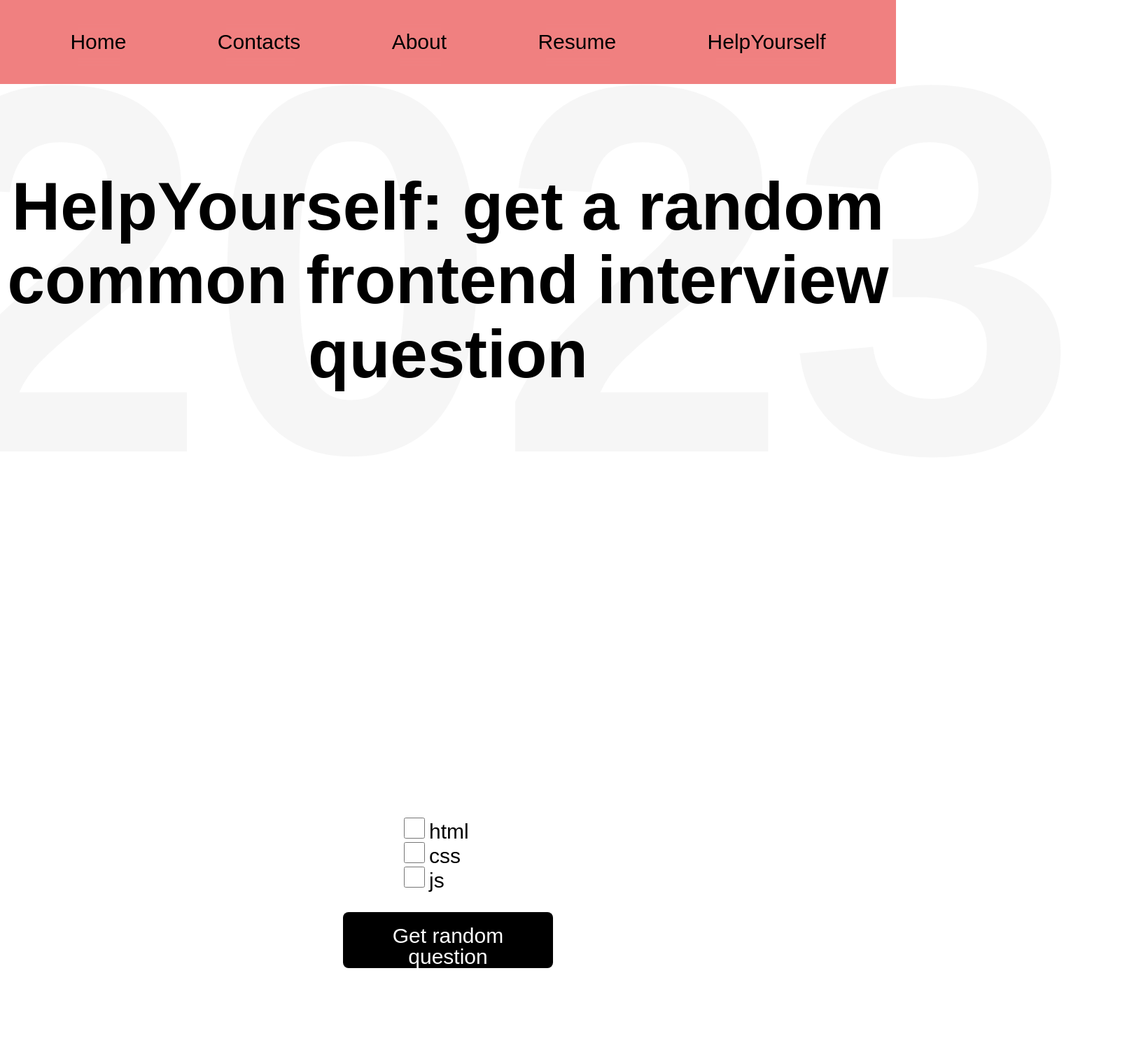
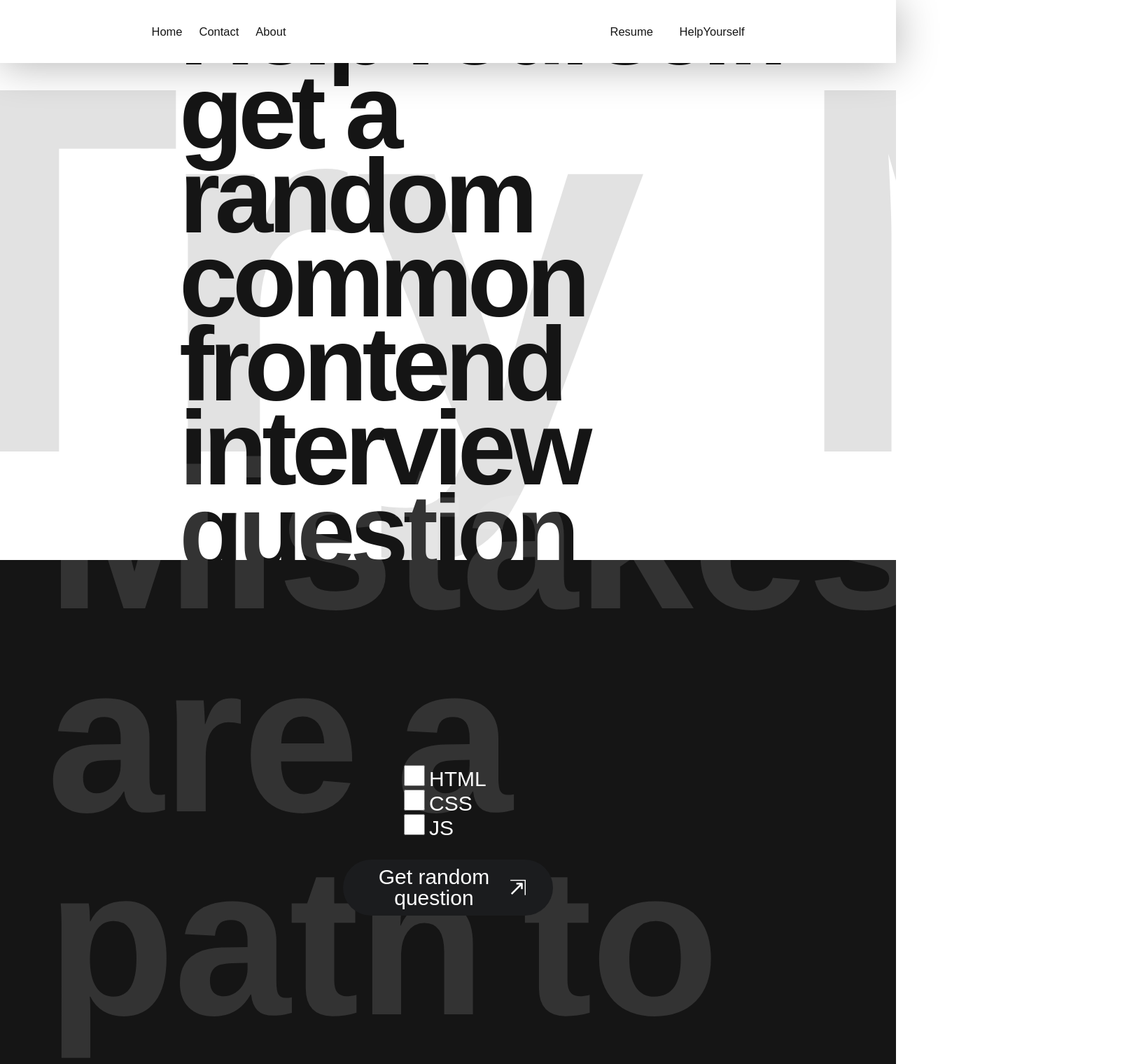
Before and after one commit to Otcocuka/pfolio, a React (Vite) app: page /pfolio/helpyourself in a window 1280 px wide. Shown: the top 1520 px of the page at 70% size, 1610 px wide, since content can reach past the window. Built offline with nearby package versions, Linux system fonts and the light colour scheme; no server answers.

Commit message:
added new component: text appearance animation which animates each word passed through props one after another after a delay. added styling

```diff
--- a/src/App.css
+++ b/src/App.css
@@ -47,7 +47,7 @@
   box-sizing: border-box;
   font-family: "Impact", sans-serif;
   font-family: "Impacted", sans-serif;
-  color: black;
+  color: #151515;
   font-size: 30px;
   line-height: 30px;
 
@@ -69,49 +69,94 @@ body {
   scroll-behavior: smooth;
   z-index: -2;
 }
-#root{
+#root {
   width: 100%;
   height: 100%;
   background-color: white;
+  overflow: hidden;
 }
-.button-primary{
+.button-primary {
   color: white;
   height: 80px;
   width: 10rem;
+  display: flex;
+  align-items: center;
+  justify-content: center;
+  background-color: #1b1c1e;
+  border-radius: 3rem;
+  -webkit-border-radius: 3rem;
+  -moz-border-radius: 3rem;
+  -ms-border-radius: 3rem;
+  -o-border-radius: 3rem;
+}
+.button-primary::after {
+  content: "⇲";
   display: block;
-  text-align: center;
-  background-color: black;
+  color: white;
+  fill-rule: evenodd;
+  transform: rotate(-90deg);
+  -webkit-transform: rotate(-90deg);
+  display: block;
+  margin-left: 0.5rem;
+  -moz-transform: rotate(-90deg);
+  -ms-transform: rotate(-90deg);
+  -o-transform: rotate(-90deg);
 }
-
 
 .header {
   position: fixed;
   z-index: 1000;
   top: 0px;
-  background-color: 	lightcoral;
-  height: 4rem;
+  background-color: white;
+  box-shadow: 0px 3px 2rem rgba(0, 0, 0, 0.3);
+  height: 3rem;
   transition-property: all;
   transition-timing-function: cubic-bezier(0.4, 0, 0.2, 1);
   transition-duration: 500ms;
   width: 100%;
   display: flex;
   gap: 1rem;
-  justify-content: space-evenly;
+  justify-content: space-around;
   align-items: center;
 }
-.header_link{
-  display: block;
+/* header hiding */
+.header.hide {
+  top: -3rem;
+}
+.header_link_container{
+  display: flex;
+  justify-content: space-between;
+  flex-basis: 15%;
+}
+.header_link {
+  display: inline-block;
   text-decoration: none;
-  color: black;
-  box-shadow: 1px 4px 8px 3px  lightcoral;
+  color: #151515;
+  font-size: 0.55rem;
+  /* overflow: hidden; */
+  position: relative;
 }
-
-.header.hide {
-  top: -6rem;
+/* header_link animation */
+.header_link::after {
+  content: '';
+  position: absolute;
+  width: 100%;
+  transform: scaleX(0);
+  height: 2px;
+  bottom: 0;
+  left: 0;
+  background-color: lightcoral;
+  transform-origin: bottom right;
+  transition: transform 0.25s ease-out;
+}
+.header_link:hover::after {
+  transform: scaleX(1);
+  transform-origin: bottom left;
 }
 
 
-.hero{
+
+.hero {
   height: 100vh;
   display: flex;
   justify-content: center;
@@ -119,17 +164,22 @@ body {
   position: relative;
   text-align: center;
   z-index: 0;
-
 }
-.hero_heading{
+.hero_heading {
   z-index: 0;
+  width: 60%;
+  letter-spacing: -0.25rem;
+  text-align: left;
+  font-weight: 800;
+  font-size: 5rem;
+  line-height: 4rem;
 }
-.hero_text{
+.hero_text {
   position: absolute;
   bottom: 50%;
   left: 9%;
   font-size: 30rem;
-  color: #e9e9e964;
+  color: rgba(196, 196, 196, 0.483);
   letter-spacing: -2px;
   white-space: nowrap;
   font-size: 25rem;
@@ -138,10 +188,8 @@ body {
   pointer-events: none;
 }
 
-
-
 /* works */
-.works{
+.works {
   position: relative;
   transform: translateX(10%);
   height: 100vh;
@@ -154,44 +202,50 @@ body {
   -ms-transform: translateX(10%);
   -o-transform: translateX(10%);
 }
-.work_card{
+.work_card {
   display: flex;
-  flex-basis: 50%;
-  max-width: 100%;
+  flex-basis: 20%;
+  max-width: 20%;
   justify-content: center;
   align-items: start;
   flex-direction: column;
 }
-.work_body{
+.work_body {
   width: 100%;
 }
 
-.works_name{
+.works_name>div {
   font-size: 2rem;
   line-height: 3rem;
-  color: black;
-  text-shadow: 5px 5px 5px white;
+  color: #151515;
+  font-weight: 800;
 }
-.work_tags{
+.work_tags {
   margin: 10px 0px;
 }
-.tag{
+.tag {
   background-color: rgba(196, 196, 196, 0.483);
   font-size: 0.5rem;
   margin-right: 0.4rem;
+  margin-bottom: 0.2rem;
   padding: 0.2rem;
-  border-radius: .2rem;
-  -webkit-border-radius: .2rem;
-  -moz-border-radius: .2rem;
-  -ms-border-radius: .2rem;
-  -o-border-radius: .2rem;
+  border-radius: 0.2rem;
+  -webkit-border-radius: 0.2rem;
+  -moz-border-radius: 0.2rem;
+  -ms-border-radius: 0.2rem;
+  -o-border-radius: 0.2rem;
+  display: inline-block;
 }
 .work_description{
+  margin: 0.5rem 1rem 2rem 0;
+}
+.work_description>div {
   margin: 0.5rem 1rem 2rem 0;
   text-align: left;
   font-size: 0.6rem;
 }
-.work_frame{
+
+.work_frame {
   flex-basis: 30%;
   max-width: 100%;
   display: flex;
@@ -199,9 +253,9 @@ body {
   justify-content: center;
   align-items: center;
 }
-.work_frame__image{
+.work_frame__image {
   height: 80vh;
-  border: 4px solid black;
+  border: 4px solid #151515;
   border-radius: 30px;
   /* transform: translateX(20%); */
   max-width: 80vw;
@@ -209,24 +263,20 @@ body {
   -moz-border-radius: 30px;
   -ms-border-radius: 30px;
   -o-border-radius: 30px;
-
 }
 /* resume */
-.resume{
+.resume {
   width: 100%;
   height: 100vh;
 }
-.resume>iframe{
+.resume > iframe {
   width: 100%;
   height: 100%;
 }
 
-
-
 /* contacts */
 
-
-.form{
+.form {
   height: 100vh;
   width: 70%;
   display: flex;
@@ -234,7 +284,7 @@ body {
   margin: 0 auto;
   justify-content: center;
   align-items: start;
-  background-color:#e9e9e964;
+  background-color: rgba(196, 196, 196, 0.483);
   padding: 1rem;
   border-radius: 0.5rem;
   -webkit-border-radius: 0.5rem;
@@ -242,16 +292,16 @@ body {
   -ms-border-radius: 0.5rem;
   -o-border-radius: 0.5rem;
 }
-.form_heading{
-  color: black;
+.form_heading {
+  color: #151515;
   font-size: 1.5rem;
   margin-bottom: 1rem;
 }
-.form_label{
-  color: black;
+.form_label {
+  color: #151515;
   font-size: 0.8rem;
 }
-.form_input{
+.form_input {
   display: block;
   padding: 1rem;
   flex-basis: 15%;
@@ -267,7 +317,7 @@ body {
   font-weight: 900;
   border-color: transparent;
 }
-.form_textarea{
+.form_textarea {
   display: block;
   padding: 1rem;
   flex-basis: 40%;
@@ -284,7 +334,7 @@ body {
   border-color: transparent;
 }
 
-.contact-links{
+.contact-links {
   height: 100vh;
   width: 70%;
   display: flex;
@@ -295,29 +345,29 @@ body {
   position: relative;
   z-index: 0;
 }
-.contact-links_heading{
+.contact-links_heading {
   z-index: 1;
-  color: black;
+  color: #151515;
   font-size: 5rem;
   font-weight: 700;
 }
 
-.contact-links_text{
+.contact-links_text {
   position: absolute;
   bottom: 50%;
   left: -20%;
   font-size: 30rem;
-  color: #e9e9e956;
+  color: rgba(196, 196, 196, 0.483);
   letter-spacing: -2px;
   white-space: nowrap;
   font-weight: 900;
   z-index: -1;
   pointer-events: none;
 }
-.contact-links_link{
+.contact-links_link {
   z-index: 1;
 }
-.telegram-link{
+.telegram-link {
   height: 100px;
   width: 100px;
   background-color: green;
@@ -326,7 +376,7 @@ body {
 
 /* about */
 
-.about{
+.about {
   height: 100vh;
   width: 100%;
   height: 100vh;
@@ -336,10 +386,8 @@ body {
   flex-wrap: wrap;
 }
 
-
-
-.helpYourself{
-  padding-top: 150px;
+.helpYourself {
+  padding: 1rem;
   height: 100vh;
   width: 100%;
   height: 100vh;
@@ -347,10 +395,32 @@ body {
   justify-content: center;
   align-items: center;
   flex-wrap: nowrap;
-  gap:1rem;
+  gap: 1rem;
+  background-color: #151515;
+  color: aliceblue;
+  position: relative;
+  z-index: 0;
+}
+.helpYourself_background_text{
+  gap:50px;
+}
+.helpYourself_background_text>div{
+
+  line-height: 8rem;
+  color: rgba(255, 255, 255, 0.13);
+  letter-spacing: -2px;
+  white-space: wrap;
+  font-size: 10rem;
+  font-weight: 900;
+  z-index: 1000;
+  pointer-events: none;
 
 }
-.choose_category{
+.helpYourself_background_text_container{
+  position: absolute;
+  left: 100px;
+}
+.choose_category {
   display: flex;
   flex-direction: column;
   flex-wrap: wrap;
@@ -358,32 +428,35 @@ body {
   width: 100%;
   justify-content: center;
   align-items: center;
+  z-index: 1;
 }
 
-.checkbox{
+.checkbox {
   display: inline-block;
   height: 1rem;
   width: 1rem;
   margin-right: 0.2rem;
 }
-.label{
+.label {
   display: inline-block;
   height: 1rem;
   width: 3rem;
+  color: white;
 }
-.choose_category_button{
-margin-top: 1rem;
+.choose_category_button {
+  margin-top: 1rem;
 }
 
-.question_wrapper{
+.question_wrapper {
   display: flex;
   justify-content: center;
   align-items: center;
   gap: 10px;
   height: 100%;
   flex-basis: 70%;
+  z-index: 1;
 }
-.question{
+.question {
   display: flex;
   align-items: center;
   font-size: 20px;
@@ -391,7 +464,7 @@ margin-top: 1rem;
   width: 100%;
   flex-basis: 35%;
   background-color: white;
-  color: black;
+  color: #151515;
   justify-content: center;
   text-align: center;
   -webkit-border-radius: 10px;
@@ -399,16 +472,16 @@ margin-top: 1rem;
   -ms-border-radius: 10px;
   -o-border-radius: 10px;
   border-radius: 10px;
-
+  box-shadow: 0 15px 15px rgba(0, 0, 0, 0.15);
 }
-.output{
+.output {
   font-size: 15px;
   overflow-y: auto;
   max-height: 100%;
   flex-basis: 65%;
   width: 100%;
   background-color: white;
-  color: black;
+  color: #151515;
   border-radius: 10px;
   -webkit-border-radius: 10px;
   -moz-border-radius: 10px;
@@ -416,18 +489,17 @@ margin-top: 1rem;
   -o-border-radius: 10px;
   justify-content: center;
   text-align: center;
-
+  box-shadow: 0 15px 15px rgba(0, 0, 0, 0.15);
   align-items: center;
   padding: 0.2rem;
-
-
 }
-.hidden_block{
+.hidden_block {
   display: block;
-  margin-right: 20px ;
+  margin-right: 20px;
+  color: white;
 }
 
-.layer_container{
+.layer_container {
   width: 100%;
   min-height: 100vh;
   overflow: hidden;
@@ -435,28 +507,6 @@ margin-top: 1rem;
   display: grid;
   place-items: center;
 }
-/* .layer_text{
-  font-weight: bold;
-  color: white;
-  position: relative;
-  z-index: 10;
-}
-.layer_block{
-  background-image: url('/public/image-full.png');
-  background-position: bottom;
-  background-size: cover;
-  z-index: 9;
-  position: absolute;
-  inset: 0;
-}
-.layer_block__bottom{
-  background-image: url('/public/image-bottom.png');
-  background-position: bottom;
-  background-size: cover;
-  z-index: 20;
-  position: absolute;
-  inset: 0;
-} */
 
 .box1 {
   transform: translateX(-50px);
@@ -474,6 +524,7 @@ margin-top: 1rem;
   top: 0;
   /* background-image: url(/public/Laura.jpg); */
   background-size: 100% 100%;
+  box-shadow: 0 15px 15px rgba(0, 0, 0, 0.15);
 }
 
 .box2 {
@@ -492,13 +543,14 @@ margin-top: 1rem;
   bottom: 0;
   /* background-image: url(/public/Laura.jpg); */
   background-size: 100% 100%;
+  box-shadow: 0 15px 15px rgba(0, 0, 0, 0.15);
 }
 
-.works_text{
+.works_text {
   position: absolute;
   bottom: 50%;
   left: 0%;
-  color: #e9e9e964;
+  color: rgba(196, 196, 196, 0.483);
   letter-spacing: -2px;
   white-space: nowrap;
   font-size: 25rem;
--- a/src/App.jsx
+++ b/src/App.jsx
@@ -77,12 +77,16 @@ const Root=()=> {
   return(
     <>
     <div className={`header ${ scrollDirection === "down" ? "hide" : "show"}`}>
+      <div className="header_link_container">
       <Link className='header_link' to='/pfolio/'>Home</Link>
-      <Link className='header_link' to='/pfolio/contact'>Contacts</Link>
+      <Link className='header_link' to='/pfolio/contact'>Contact</Link>
       <Link className='header_link' to='/pfolio/about'>About</Link>
+      </div>
+
+      <div className="header_link_container">
       <Link className='header_link' to='/pfolio/resume'>Resume</Link>
       <Link className='header_link' to='/pfolio/helpyourself'>HelpYourself</Link>
-
+      </div>
     </div>
     <div>
 
--- /dev/null
+++ b/src/components/AnimatedTextWord.jsx
@@ -0,0 +1,65 @@
+import React from "react";
+import { motion } from "framer-motion";
+
+const AnimatedTextWord = (props) => {
+
+
+
+
+
+  const words = props.text.split(" ");
+
+  // Variants for Container of words.
+  const container = {
+    hidden: { opacity: 0 },
+    visible: (i = 1) => ({
+      opacity: 1,
+      transition: { staggerChildren: 0.01, delayChildren: 0.04 * i },
+    }),
+  };
+
+  // Variants for each word.
+  const child = {
+    visible: {
+      opacity: 1,
+      y: 0,
+      transition: {
+        type: "spring",
+        damping: 12,
+        stiffness: 100,
+      },
+    },
+    hidden: {
+      opacity: 0,
+      y: 20,
+      transition: {
+        type: "spring",
+        damping: 12,
+        stiffness: 100,
+      },
+    },
+  };
+
+  return (
+    <motion.div
+        className={props.class}
+      style={{  display: "flex", flexWrap:'wrap' }}
+      variants={container}
+      initial="hidden"
+      whileInView="visible"
+      viewport={{ once: false }}
+    >
+      {words.map((word, index) => (
+        <motion.div
+          variants={child}
+          key={index}
+          style={{  margin: "0 2px" }} // Добавлено для разделения слов
+        >
+          {word}
+        </motion.div>
+      ))}
+    </motion.div>
+  );
+};
+
+export default AnimatedTextWord;
--- a/src/components/ContactLinks.jsx
+++ b/src/components/ContactLinks.jsx
@@ -16,7 +16,7 @@ function ContactLinks() {
       <div className="contact-links">
         <motion.div style={{ x: y3 }} className="contact-links_text" id="text">Hello</motion.div>
           <h1 className="contact-links_heading">Let's talk</h1>
-          <a className="contact-links_link" ref={ref}  href="https://t.me/YuiBooli4" target="_blank" rel="noopener noreferrer"><button className="button-primary">telegram</button></a>
+          <a className="contact-links_link" ref={ref}  href="https://t.me/YuiBooli4" target="_blank" rel="noopener noreferrer"><button className="button-primary">Telegram</button></a>
       </div>
     )
   }
--- a/src/components/Hero.jsx
+++ b/src/components/Hero.jsx
@@ -1,8 +1,11 @@
-
 import { motion, useScroll, useTransform } from "framer-motion";
 import { useRef } from "react";
 
-function Hero({data = "Hi there! I'm  Damir Farziev"}) {
+function Hero(props) {
+  Hero.defaultProps = {
+    data: "Hi there! I'm  Damir Farziev",
+    backgroundText: "2023",
+  };
 
   const ref = useRef(null);
   const { scrollYProgress } = useScroll({
@@ -13,10 +16,14 @@ function Hero({data = "Hi there! I'm  Damir Farziev"}) {
 
   return (
     <div className="hero">
-      <motion.div style={{ x: y3 }} className="hero_text" id="text">2023</motion.div>
-        <h1 className="hero_heading" ref={ref}>{data}</h1>
+      <motion.div style={{ x: y3 }} className="hero_text" id="text">
+        {props.backgroundText}
+      </motion.div>
+      <h1 className="hero_heading" ref={ref}>
+        {props.data}
+      </h1>
     </div>
-  )
+  );
 }
 
-export default Hero
+export default Hero;
--- a/src/pages/HelpYourself.jsx
+++ b/src/pages/HelpYourself.jsx
@@ -1,6 +1,20 @@
-import { useEffect, useState } from "react";
+import { useEffect, useRef, useState } from "react";
 import Hero from "../components/Hero";
-function HelpYourself() {
+import { motion,useScroll, useTransform } from "framer-motion";
+import AnimatedTextWord from "../components/AnimatedTextWord";
+function HelpYourself(props) {
+
+
+  const backgroundText= "Mistakes are a path to wisdom"
+
+  const ref = useRef(null);
+  const { scrollYProgress } = useScroll({
+    target: ref,
+    offset: ["start end", "end start"],
+  });
+  const y3 = useTransform(scrollYProgress, [0, 1], ["0%", "-10%"]);
+
+
   const [data, setData] = useState();
   const [currentIndex, setCurrentIndex] = useState(0);
   const [selectedCategory, setSelectedCategory] = useState("");
@@ -66,11 +80,17 @@ function HelpYourself() {
     <>
       <Hero
         data={"HelpYourself: get a random common frontend interview question"}
+        backgroundText='Try Me'
       />
       <div className="helpYourself">
         {/* свяжите чекбоксы с обработчиком */}
+    <motion.div style={{ x: y3 }}  id="text" className="helpYourself_background_text_container">
 
-        <div className="choose_category">
+        <AnimatedTextWord class='helpYourself_background_text' text={backgroundText}/>
+
+      </motion.div>
+
+        <div className="choose_category" ref={ref}>
           {isSubmitClicked && selectedCategory === "" && (
             <div className="hidden_block">Please select category.</div>
           )}
@@ -85,7 +105,7 @@ function HelpYourself() {
             />
 
             <label className="label" htmlFor="html">
-              html
+              HTML
             </label>
           </div>
           <div>
@@ -97,7 +117,7 @@ function HelpYourself() {
             onChange={() => handleCheckboxChange("css")}
           />
           <label className="label" htmlFor="css">
-            css
+            CSS
           </label>
           </div>
           <div>
@@ -109,7 +129,7 @@ function HelpYourself() {
             onChange={() => handleCheckboxChange("js")}
           />
           <label className="label" htmlFor="js">
-            js
+            JS
           </label>
           </div>
           <button
```
Also changed, not shown: src/components/Works.jsx (+18 -8 lines), src/pages/Home.jsx (+49 -46 lines).
